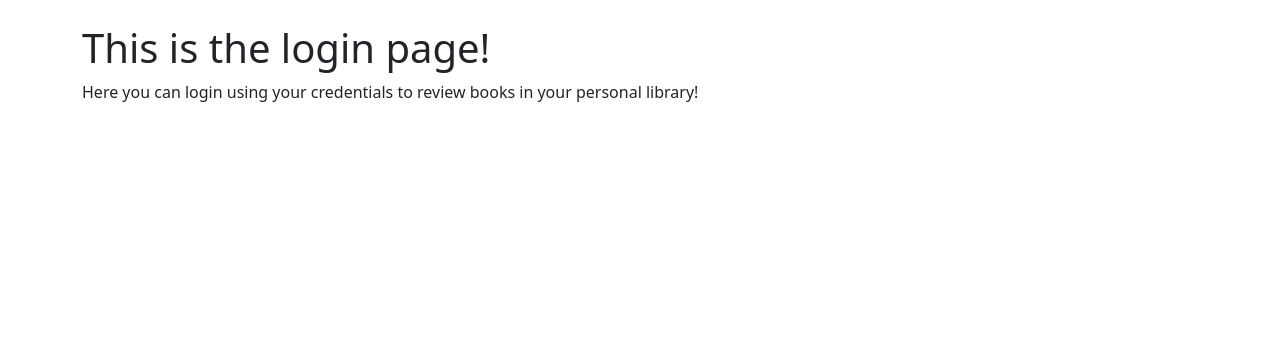
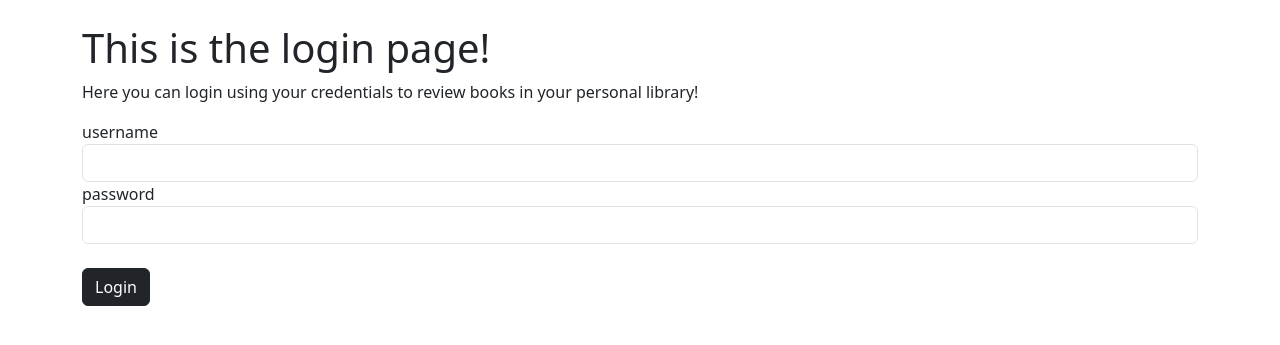
Before and after one commit to AndrewMelnykov/TheLibrary, a Flask app: page /login in a window 1280 px wide. Shown: the part 56-401 px from the top of the page. Run offline with Flask 2, Linux system fonts and the light colour scheme.

Commit message:
updated login form

```diff
--- /dev/null
+++ b/forms.py
@@ -0,0 +1,9 @@
+from flask_wtf import FlaskForm
+from wtforms import StringField, SubmitField, PasswordField
+from wtforms.validators import DataRequired
+
+
+class LoginForm(FlaskForm):
+    username = StringField("username")
+    password = PasswordField("password")
+    submitbutton = SubmitField("Login")
--- a/main.py
+++ b/main.py
@@ -1,9 +1,14 @@
 from flask import Flask, render_template, url_for
-from flask_wtf import FlaskForm
-from wtforms import StringField, SubmitField
-from wtforms.validators import DataRequired
+from forms import LoginForm
+
 
 app = Flask(__name__)
+app.config['SECRET_KEY'] = 'dev_secret_key'
+
+
+
+
+
 
 @app.route('/home')
 def home():
@@ -17,16 +22,16 @@ def my_books():
 def authors():
     return render_template("authors.html")
 
-@app.route('/login')
+@app.route('/login', methods=['GET', 'POST'])
 def login():
-    return render_template("login.html")
+    login_form = LoginForm()
+    return render_template("login.html", login_form = login_form)
 
 @app.route('/signup')
 def signup():
     return render_template("signup.html")
 
 
-
 @app.errorhandler(404)
 def page_not_found(e):
     return render_template("404.html"), 404
--- a/templates/login.html
+++ b/templates/login.html
@@ -4,6 +4,14 @@
 <br>
 <h1>This is the login page!</h1>
 <p>Here you can login using your credentials to review books in your personal library!</p>
-
+<form>
+    {{login_form.hidden_tag()}}
+    {{login_form.username.label}}
+    {{login_form.username(class="form-control")}}
+    {{login_form.password.label}}
+    {{login_form.password(class="form-control")}}
+    <br>
+    {{login_form.submitbutton(class="btn btn-dark")}}
+</form>
 
 {% endblock %}
```
